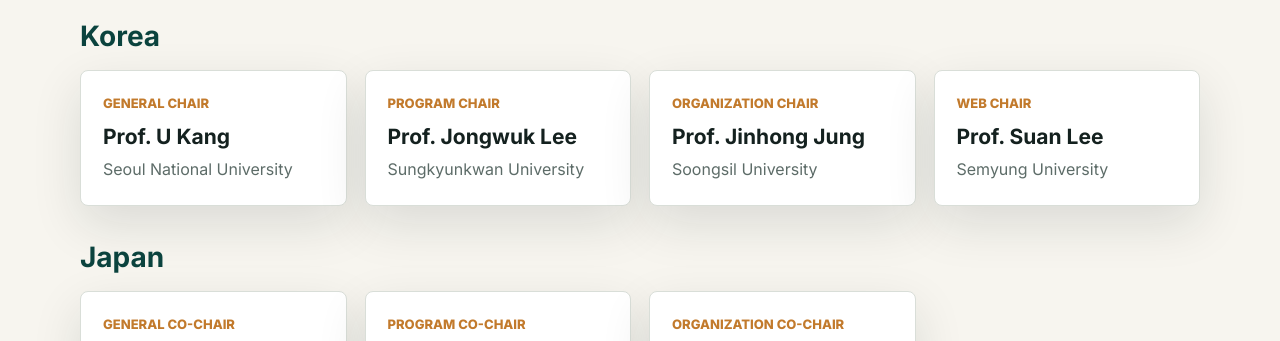
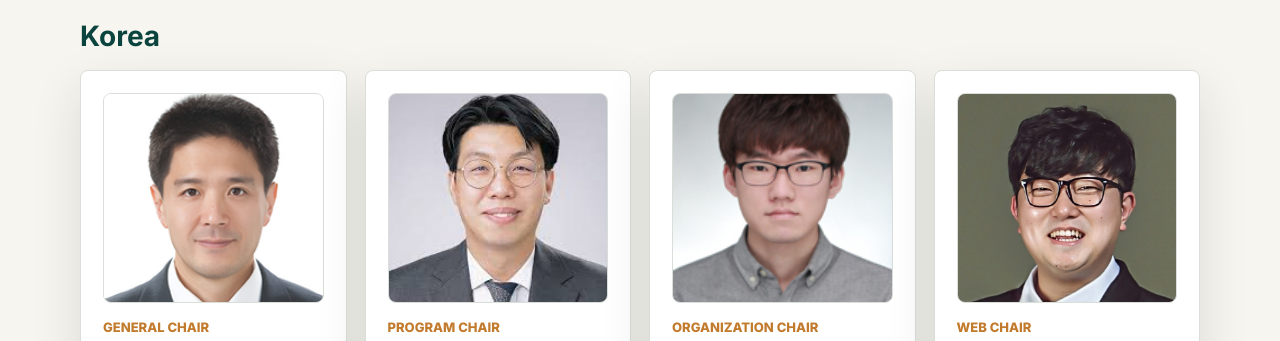
Before and after one commit to kjdb2026/kjdb2026.github.io, a plain HTML site: page organization.html in a window 1280 px wide. Shown: the part 549-890 px from the top of the page. Drawn offline with Linux system fonts and the light colour scheme.

Commit message:
Add committee photos and update chair

```diff
--- a/organization.html
+++ b/organization.html
@@ -57,21 +57,25 @@
           <h3>Korea</h3>
           <div class="committee-grid">
             <article>
+              <img class="committee-photo" src="assets/ukang.png" alt="Prof. U Kang" />
               <span>General Chair</span>
               <h4>Prof. U Kang</h4>
               <p>Seoul National University</p>
             </article>
             <article>
+              <img class="committee-photo" src="assets/jongwuklee.png" alt="Prof. Jongwuk Lee" />
               <span>Program Chair</span>
               <h4>Prof. Jongwuk Lee</h4>
               <p>Sungkyunkwan University</p>
             </article>
             <article>
+              <img class="committee-photo" src="assets/jinhongjung.png" alt="Prof. Jinhong Jung" />
               <span>Organization Chair</span>
               <h4>Prof. Jinhong Jung</h4>
               <p>Soongsil University</p>
             </article>
             <article>
+              <img class="committee-photo" src="assets/suanlee.jpg" alt="Prof. Suan Lee" />
               <span>Web Chair</span>
               <h4>Prof. Suan Lee</h4>
               <p>Semyung University</p>
@@ -82,6 +86,7 @@
           <h3>Japan</h3>
           <div class="committee-grid">
             <article>
+              <img class="committee-photo" src="assets/akiyonadamoto.jfif" alt="Prof. Akiyo Nadamoto" />
               <span>General Co-Chair</span>
               <h4>Prof. Akiyo Nadamoto</h4>
               <p>Konan University</p>
@@ -93,6 +98,7 @@
               <p>To be announced</p>
             </article>
             <article>
+              <img class="committee-photo" src="assets/hiroakioshima.jpg" alt="Prof. Hiroaki Oshima" />
               <span>Organization Co-Chair</span>
               <h4>Prof. Hiroaki Oshima</h4>
               <p>University of Hyogo</p>
--- a/styles.css
+++ b/styles.css
@@ -461,7 +461,19 @@
 }
 
 .committee-grid article {
+  display: grid;
+  gap: 14px;
   padding: 22px;
+}
+
+.committee-photo {
+  display: block;
+  width: 100%;
+  height: 210px;
+  object-fit: cover;
+  border: 1px solid var(--line);
+  border-radius: 8px;
+  background: #f5f5f5;
 }
 
 .committee-section + .committee-section {
```
Also changed, not shown: assets/akiyonadamoto.jfif (added), assets/hiroakioshima.jpg (added), assets/jinhongjung.png (added), assets/jongwuklee.png (added), assets/suanlee.jpg (added), assets/ukang.png (added).
